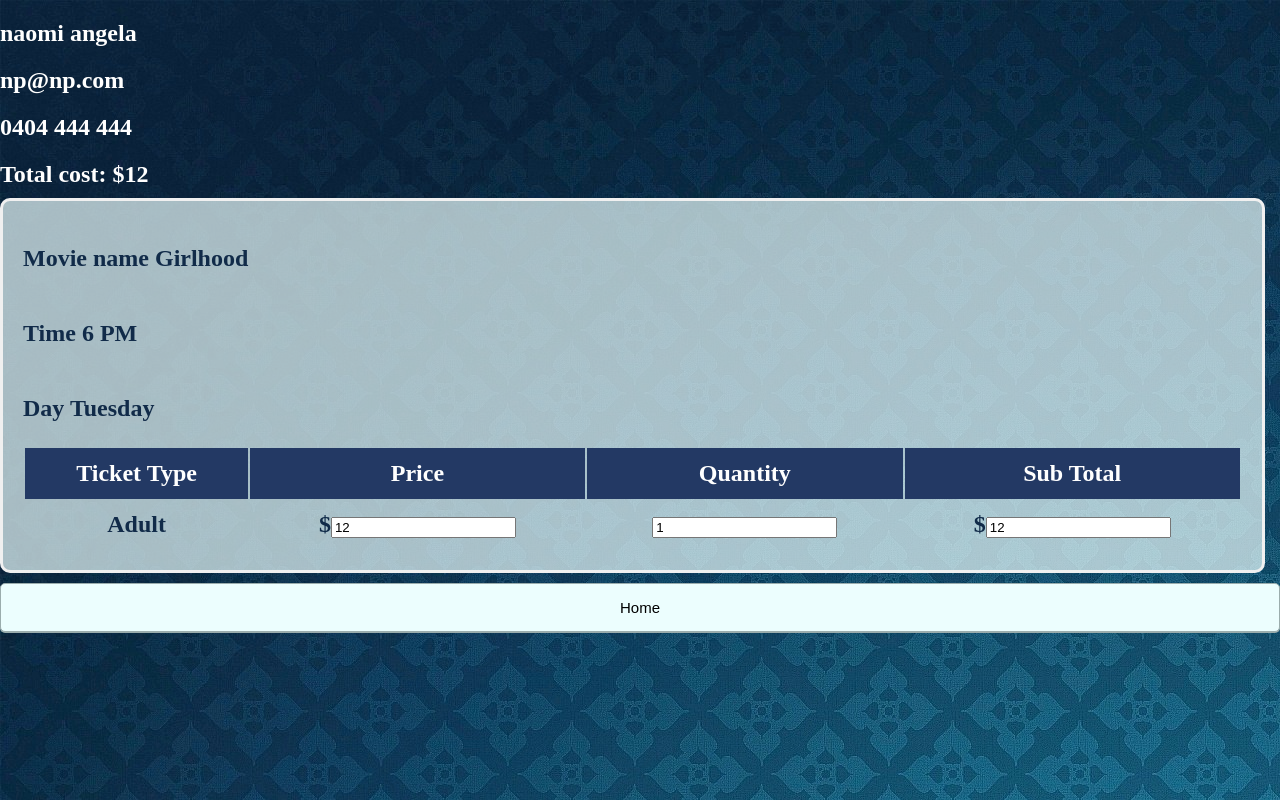
After one commit to shteini/web2015, a PHP site: page /saved/np@np.com.html in a window 1280 px wide. The commit adds this page. Run offline with PHP 8.4, Linux system fonts and the light colour scheme; some web fonts are replaced.

Commit message:
NAOMI - finished voucher code

```diff
--- a/css/stylesheet.css
+++ b/css/stylesheet.css
@@ -80,8 +80,33 @@
     #poster
     {
         width:100%;
+        height:323px;
         margin:0 auto;
         margin-top:10px;
+        border-radius:10px;
+        background-image:url("resources/banner.jpg");
+        background-size:cover;
+        background-repeat:no;
+        color:black;
+        display:flex;
+        flex-direction:column;
+        justify-content:center;
+
+    }
+
+    #poster > #banner-header
+    {
+        font-size:50px;
+        text-align:center;
+        color:black;
+    }
+
+    #poster p
+    {
+        font-size:20px;
+        text-align:center;
+        color:black;
+        margin:10px;
     }
 
     #logo
--- a/index.php
+++ b/index.php
@@ -17,7 +17,9 @@ $pageTitle = "Home";
 
 			<div id="poster">
 
-				<img id="goposter" src="css/resources/openingposter.jpg" alt="Grand Opening" />
+				<p id="banner-header"><b>Silverado Grand Opening</b></p>
+				<p><b><i>Come along for a night of movies and popcorn to take you away...
+				<br>Thursday 15th October 2015</i></b></p>
 
 			</div>
 
--- a/js/cart.js
+++ b/js/cart.js
@@ -44,9 +44,10 @@ $(document).ready(function() {
 
 	$("#voucher").keyup(function(){
 		var voucher = $(this).val();
-		$.post("validate-voucher.php",{'voucher':JSON.stringify(voucher)})
+		$('#status').html('Checking ...');
+		$.post("validate-voucher.php",{'voucher':voucher})
 		.done(function(result){
-				$("#voucher").append(result);
+				$("#status").html(result); //Modify this
 			});
 	})
 
--- /dev/null
+++ b/saved/np@np.com.html
@@ -0,0 +1,24 @@
+
+<!DOCTYPE html>
+<html lang="en">
+<head>
+	<meta charset="UTF-8">
+	<meta name="viewport" content="width=device-width, initial-scale=1.0, minimum-scale=1, maximum-scale=1">
+	<link rel="stylesheet" type="text/css" href="css/slick.css">
+	<link rel="stylesheet" type="text/css" href="css/slick-theme.css">
+	<link rel="stylesheet" type="text/css" href="css/stylesheet.css">
+	<link rel="shortcut icon" type="image/png" href="css/resources/white-crown.png">
+	<title>Your Ticket</title>
+</head><body>
+
+		<!-- Print ticket data just like cart page maybe as pdf?? -->
+		<h2>naomi angela</h2><h2>np@np.com</h2><h2>0404 444 444</h2><h2>Total cost: $12<div class='screening'><p>Movie name Girlhood</p><p>Time 6 PM</p><p>Day Tuesday</p><table class="ticket-table">
+	<tr>
+		<th>Ticket Type</th>
+		<th>Price</th>
+		<th>Quantity</th>
+		<th>Sub Total</th>
+	</tr><tr class='ticket-row'><td class='ticket-data'>Adult</td><td class='ticket-data'>$<input class='ticket-price' type='number' min='0' readonly value='12'</td><td class='ticket-data'><input class='qty' name='qty' type='number' min='0' value='1'></td><td class='ticket-data'>$<input class='sub-total' type='number' min='0' readonly value='12'</td></tr></table></div>		<a href='index.php'><button class='button'>Home</button></a>
+		<!-- If time provided go to www.neocotic.com/qr.js/ to use qr codes :-) -->
+</body>
+</html>
```
Also changed, not shown: css/resources/banner.jpg (added).
